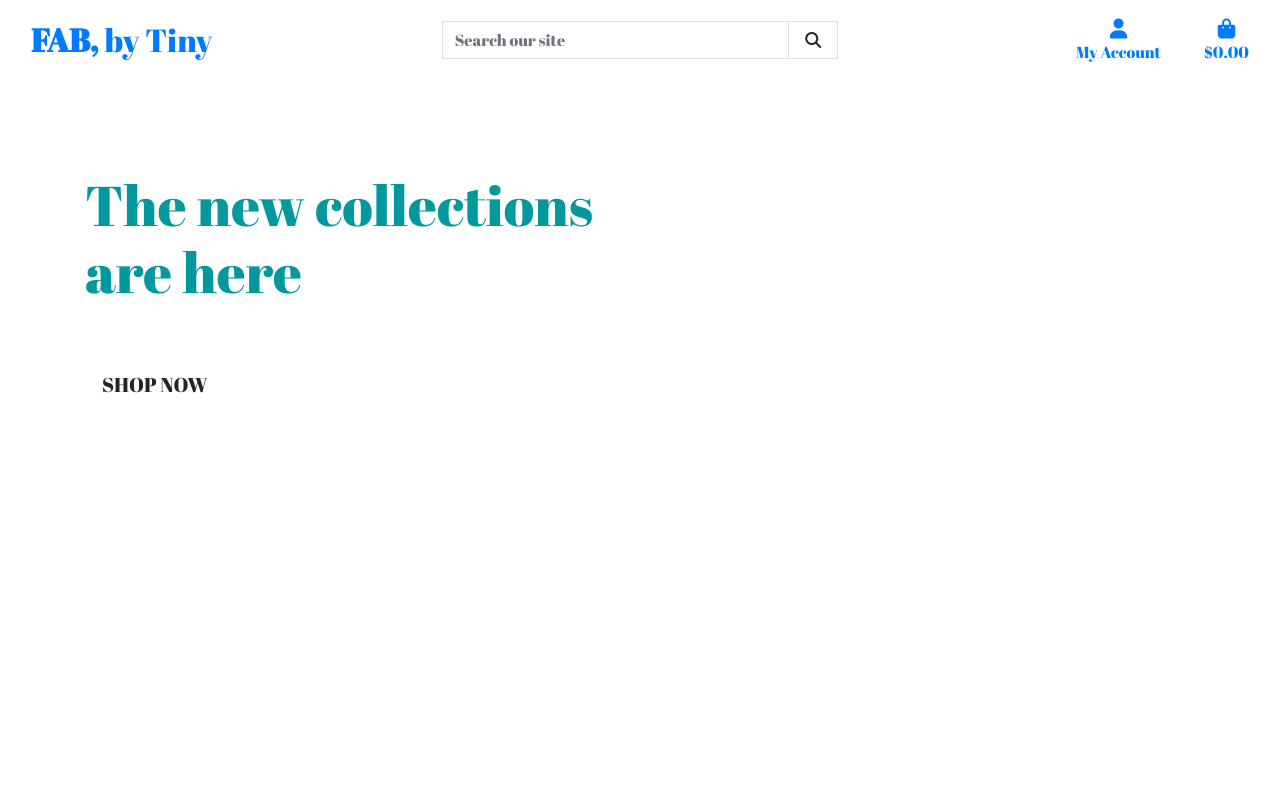
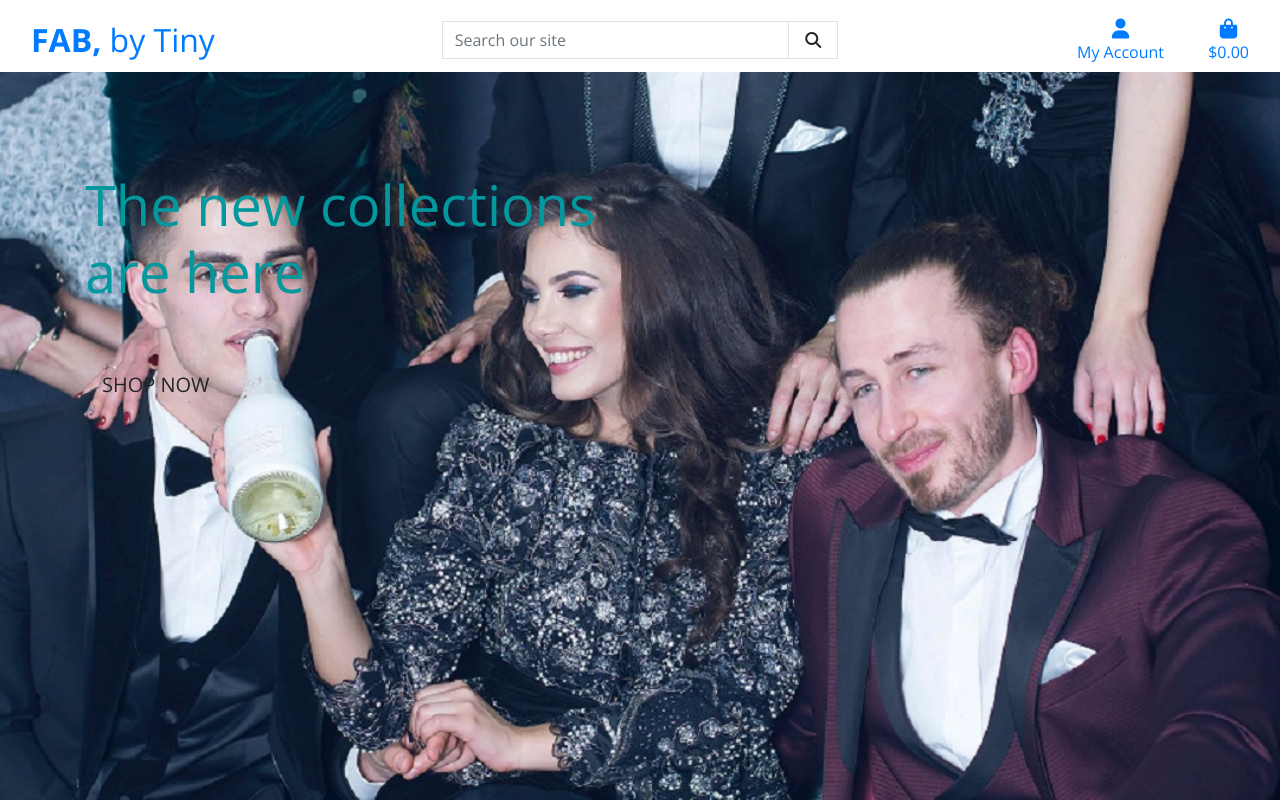
Before and after one commit to roxanahefferon/M4-CI-Fab, a Django app: page / in a window 1280 px wide. Run offline with Django 3.2, Linux system fonts and the light colour scheme; some libraries are stand-ins or nearby versions.

Commit message:
fixed link to homepage image

```diff
--- a/fab_by_tiny/urls.py
+++ b/fab_by_tiny/urls.py
@@ -22,4 +22,4 @@ urlpatterns = [
     path('admin/', admin.site.urls),
     path('accounts/', include('allauth.urls')),
     path('', include('home.urls')),
-]
+] + static(settings.MEDIA_URL, document_root=settings.MEDIA_ROOT)
--- a/static/css/base.css
+++ b/static/css/base.css
@@ -3,11 +3,11 @@ html {
 }
 
 body {
-    background-image: url('/media/group-of-people-taking-picture-1703579 (1).jpg') no-repeat center center fixed;
+    background: url('/media/homeimage.jpg') no-repeat center center fixed;
     background-size: cover;
     height: calc(100vh - 164px);
     color: #03989e;
-    font-family: 'Abril Fatface', sans-serif;
+    font-family: 'Open Sans', sans-serif;
 }
 
 /* from Bulma */
```
Also changed, not shown: media/favicon-16x16.png (added), media/group-of-people-taking-picture-1703579 (1).jpg (deleted), media/homeimage.jpg (added).
